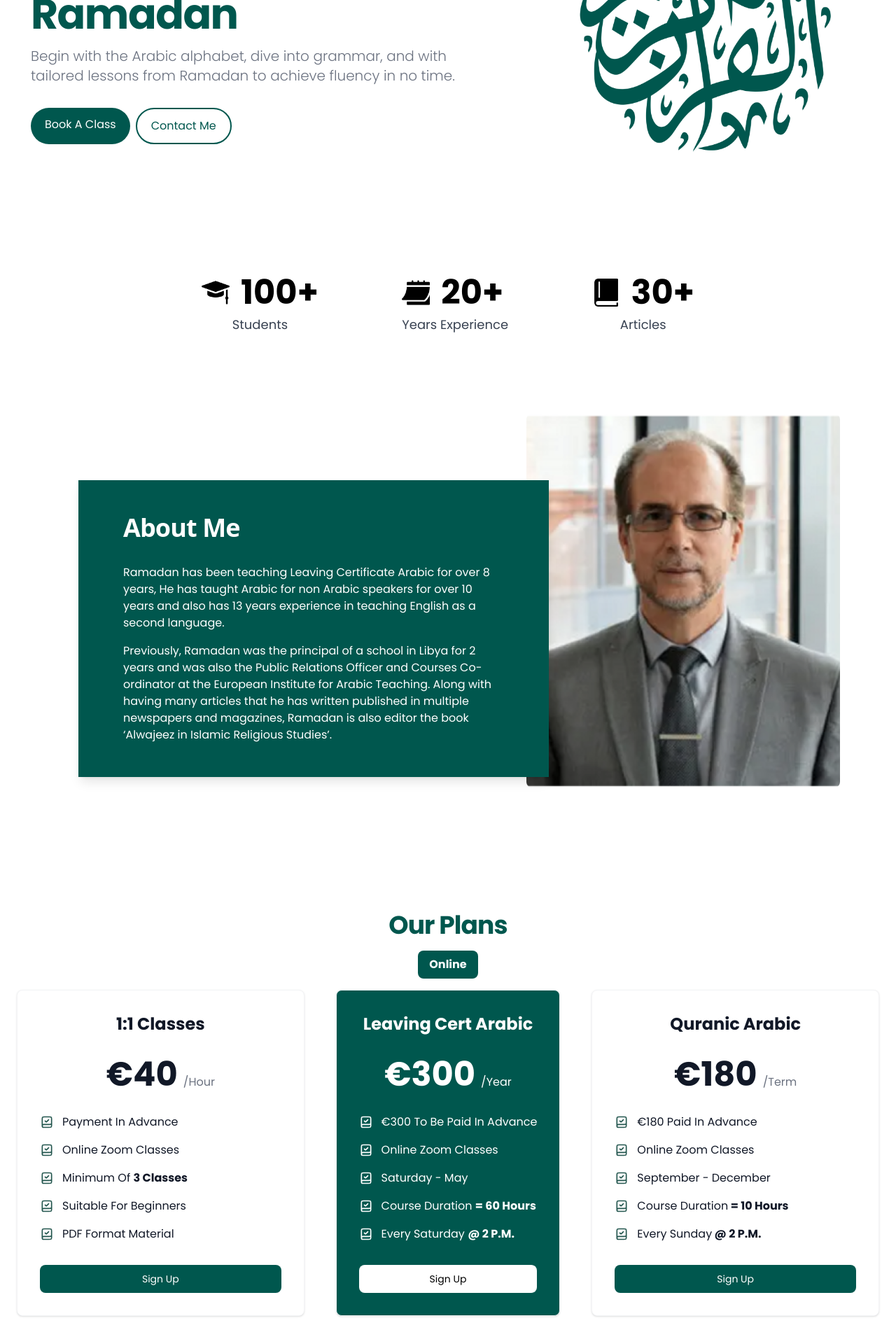
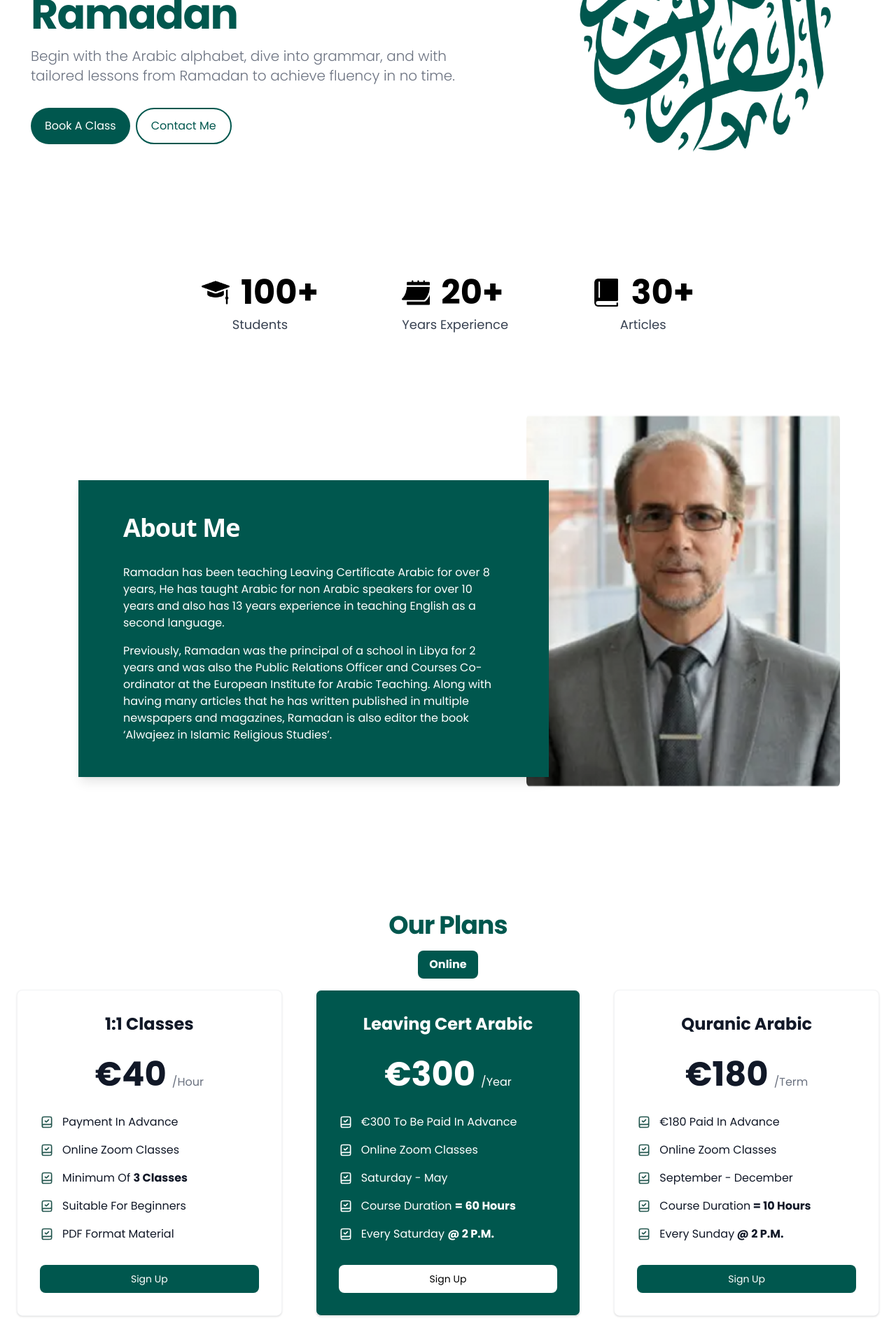
Before and after one commit to TeamBocean/ArabicWebsite, a React (Vite) app: page / in a window 1280 px wide. Shown: the part 382-2302 px from the top of the page at 70% size. Built offline with nearby package versions, Linux system fonts and the light colour scheme.

Commit message:
button fix and pricing section same width boxes

```diff
--- a/src/components/Hero.jsx
+++ b/src/components/Hero.jsx
@@ -57,7 +57,7 @@ export default function Hero() {
                         whileInView="show"
                         whileHover={{ scale: 1.1 }}
                         href="#pricing"
-                        className=" lg:mx-0  py-3 px-5 font-medium text-white rounded-full bg-green hover:bg-primary-800 focus:ring-4 focus:ring-primary-300 text-c"
+                        className=" lg:mx-0 py-3 px-5 font-medium text-white rounded-full bg-green hover:bg-primary-800 focus:ring-4 focus:ring-primary-300 leading-7"
                     >Book A Class
                     </motion.a>
 
@@ -65,7 +65,7 @@ export default function Hero() {
                         whileInView="show"
                         whileHover={{ scale: 1.1 }}
                         href="#contact"
-                        className="mx-auto lg:mx-0 items-center py-3 px-5 text-base font-medium text-green rounded-full border-2 border-green hover:bg-primary-800 focus:ring-4 focus:ring-primary-300"
+                        className="lg:mx-0 items-center py-3 px-5 text-base font-medium text-green rounded-full border-2 border-green hover:bg-primary-800 focus:ring-4 focus:ring-primary-300"
                     >
                         Contact Me
                     </motion.a>
--- a/src/components/Pricing.jsx
+++ b/src/components/Pricing.jsx
@@ -30,9 +30,8 @@ export default function Pricing() {
 
 
 
-            <div className="space-y-8 lg:grid lg:grid-cols-3 lg:space-y-0">
-            <div className="">
-          <motion.div variants={fadeIn('right', 'spring', 0.25, 0.75)} initial="hidden" whileInView="show"  className="flex flex-col p-6 mx-auto max-w-lg text-center text-gray-900 bg-white rounded-lg border border-gray-100 shadow xl:p-8 ">
+            <div className="flex flex-col space-y-8 lg:grid lg:grid-cols-3 lg:space-y-0 lg:gap-12">
+          <motion.div variants={fadeIn('right', 'spring', 0.25, 0.75)} initial="hidden" whileInView="show"  className="flex flex-col p-6  max-w-lg text-center text-gray-900 bg-white rounded-lg border border-gray-100 shadow xl:p-8 ">
                   <h3 className="text-2xl font-semibold">1:1 Classes</h3>
                   <div className="flex justify-center items-baseline my-8">
                       <span className="mr-2 text-5xl font-extrabold">€40</span>
@@ -76,16 +75,17 @@ export default function Pricing() {
                       </li>
                   </ul>
                   <motion.a  whileInView="show"
-                            whileHover={{ scale: 1.1 }} href="https://buy.stripe.com/4gwbKx33DcTu4kUfYY" className="text-white bg-green hover:bg-green hover:text-white focus:ring-4 focus:ring-primary-200 font-medium rounded-lg text-sm px-5 py-2.5 text-center dark:text-white  dark:focus:ring-primary-900 " >Sign Up</motion.a>
+                            whileHover={{ scale: 1.1 }} href="
+                            https://buy.stripe.com/4gwbKx33DcTu4kUfYY" className="text-white bg-green hover:bg-green hover:text-white focus:ring-4 focus:ring-primary-200 font-medium rounded-lg text-sm px-5 py-2.5 text-center dark:text-white  dark:focus:ring-primary-900 " >Sign Up</motion.a>
               </motion.div>
-              </div>
+
 
 
 
 
 
             {/* Leaving Cert Plan */}
-              <motion.div variants={fadeIn('right', 'spring', 0.5, 0.75)} initial="hidden" whileInView="show"  whileHover={{ scale: 1.1 }}  transition={{ type: "spring", stiffness: 400, damping: 10 }} className="flex flex-col p-6 mx-auto max-w-lg text-center text-gray-900 bg-green rounded-lg border border-gray-100 shadow dark:border-gray-600 xl:p-8 dark:bg-gray-800 dark:text-white ">
+              <motion.div variants={fadeIn('right', 'spring', 0.5, 0.75)} initial="hidden" whileInView="show"  whileHover={{ scale: 1.1 }}  transition={{ type: "spring", stiffness: 400, damping: 10 }} className="flex flex-col p-6 max-w-lg text-center text-gray-900 bg-green rounded-lg border border-gray-100 shadow dark:border-gray-600 xl:p-8 dark:bg-gray-800 dark:text-white ">
                 <h3 className="text-2xl font-semibold text-white">Leaving Cert Arabic</h3>
                 <div className="flex justify-center items-baseline my-8">
                     <span className="mr-2 text-5xl font-extrabold text-white">€300</span>
@@ -144,7 +144,7 @@ export default function Pricing() {
               {/* Quranic Arabic Plan */}
               <div className="">
               <motion.div variants={fadeIn('right', 'spring', 0.75, 0.75)} initial="hidden"
-                            whileInView="show" className="flex flex-col p-6 mx-auto max-w-lg text-center text-gray-900 bg-white rounded-lg border border-gray-100 shadow dark:border-gray-600 xl:p-8 dark:bg-gray-800 dark:text-white">
+                            whileInView="show" className="flex flex-col p-6 max-w-lg text-center text-gray-900 bg-white rounded-lg border border-gray-100 shadow dark:border-gray-600 xl:p-8 ">
                   <h3 className="text-2xl font-semibold">Quranic Arabic</h3>
                   <div className="flex justify-center items-baseline my-8">
                       <span className="mr-2 text-5xl font-extrabold">€180</span>
```
Also changed, not shown: 1 other file (tests, documents, lock files or other folders).
